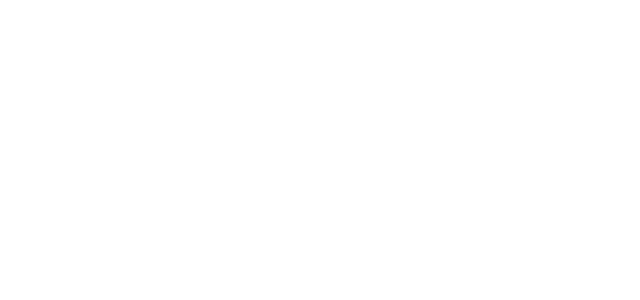
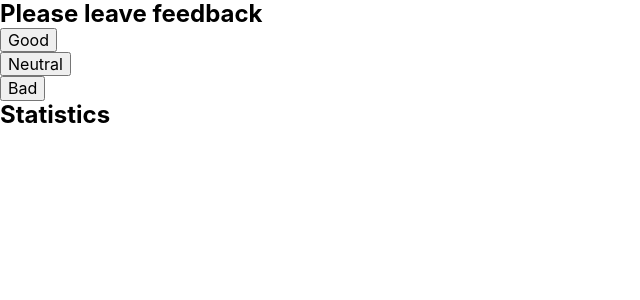
Before and after one commit to Huracan22505/goit-react-hw-02-feedback, a React (Create React App) app: page / in a window 1280 px wide. Shown: the top 300 px of the page, without its empty margins (0-640 px from the left). Built offline with nearby package versions, Linux system fonts and the light colour scheme.

Commit message:
feat: create App component, add logic for other components

```diff
--- a/src/App.js
+++ b/src/App.js
@@ -1,3 +1,54 @@
-export default function App() {
-  return <></>;
+import React, { Component } from 'react';
+
+import Statistics from 'components/Statistics';
+import FeedbackOptions from 'components/FeedbackOptions';
+import Section from 'components/Section';
+
+class App extends Component {
+  state = {
+    good: 0,
+    neutral: 0,
+    bad: 0,
+  };
+
+  feedbackIncrement = e => {
+    e = e.target.textContent.toLowerCase();
+    this.setState(prevState => ({
+      [e]: prevState[e] + 1,
+    }));
+  };
+
+  countTotalFeedback = (good, neutral, bad) => good + neutral + bad;
+
+  countPositiveFeedbackPercentage = (good, neutral, bad) =>
+    Math.round((good * 100) / this.countTotalFeedback(good, neutral, bad));
+
+  render() {
+    const { good, neutral, bad } = this.state;
+    const totalFeedback = this.countTotalFeedback(good, neutral, bad);
+
+    return (
+      <>
+        <Section title="Please leave feedback">
+          <FeedbackOptions
+            // options={}
+            onLeaveFeedback={this.feedbackIncrement}
+          />
+        </Section>
+        <Section title="Statistics">
+          {totalFeedback > 0 && (
+            <Statistics
+              good={good}
+              neutral={neutral}
+              bad={bad}
+              total={totalFeedback}
+              positivePercentage={this.countPositiveFeedbackPercentage}
+            />
+          )}
+        </Section>
+      </>
+    );
+  }
 }
+
+export default App;
```
